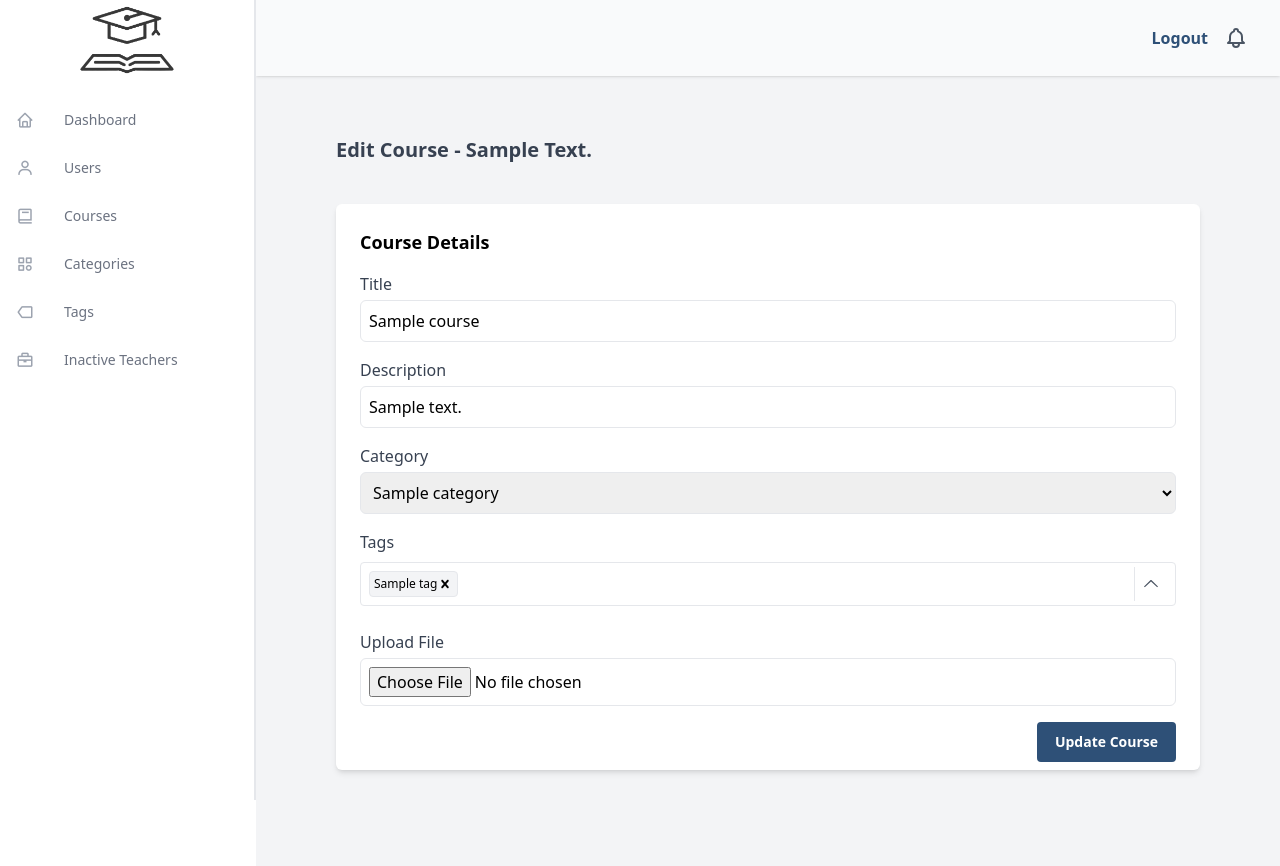
After one commit to ElFirdaous28/Plateforme-Youdemy, a PHP site: template app/views/teacher/editeCourse.php in a window 1280 px wide. The commit adds this page. Run offline with PHP 8.4, Linux system fonts and the light colour scheme; the visitor is signed in with stand-in values (Sample User, id 1); the template is opened without the code that fills it: most values are stand-ins (such as "Sample title", 1, 10 or a date in 2020); data that the repository does not hold is empty; some libraries are stand-ins or nearby versions.

Commit message:
PY-16 show the edite course  page

```diff
--- a/app/models/CourseTags.php
+++ b/app/models/CourseTags.php
@@ -8,7 +8,7 @@ class CourseTags extends Db
         parent::__construct();
     }
 
-    // methode to insert courseTags
+    // method to insert courseTags
     public function addCourseTags($course_id,$tag_id){
         try{
             $stmt = $this->conn->prepare("INSERT INTO course_tags (course_id,tag_id)
@@ -23,7 +23,7 @@ class CourseTags extends Db
         }
     }
 
-    // methode to get course tags
+    // method to get course tags
     public function getCoursetags($course_id) {
         try {
             $stmt = $this->conn->prepare("SELECT t.tag_name FROM course_tags ct
--- /dev/null
+++ b/app/views/teacher/editeCourse.php
@@ -0,0 +1,176 @@
+<!DOCTYPE html>
+<html lang="en">
+
+<head>
+    <meta charset="UTF-8">
+    <meta name="viewport" content="width=device-width, initial-scale=1.0">
+    <link rel="stylesheet" href="https://unpkg.com/boxicons@2.0.7/css/boxicons.min.css" />
+    <script src="https://cdn.tailwindcss.com"></script>
+
+    <style>
+        [x-cloak] {
+            display: none;
+        }
+
+        .svg-icon {
+            width: 1em;
+            height: 1em;
+        }
+
+        .svg-icon path,
+        .svg-icon polygon,
+        .svg-icon rect {
+            fill: #333;
+        }
+
+        .svg-icon circle {
+            stroke: #4691f6;
+            stroke-width: 1;
+        }
+    </style>
+
+    <title>Youdemy Platform - Edit Course</title>
+</head>
+
+<body>
+    <div class="flex">
+        <?php include(__DIR__ . '/../partials/header.php'); ?>
+        <!-- Main Content -->
+        <div class="flex flex-col flex-1 lg:ml-64">
+            <?php include(__DIR__ . '/../partials/sidebar.php'); ?>
+            <!-- Main -->
+            <main class="flex-1 bg-gray-100 min-h-screen overflow-y-auto py-24 px-20">
+                <h1 class="text-xl font-bold text-gray-700 my-10 capitalize">Edit Course - <?= htmlspecialchars($course['content_type']) ?></h1>
+
+                <div class="mt-10">
+                    <!-- Edit Course Form -->
+                    <form id="course-form" action="/teacher/SubmitEditCourse/<?= htmlspecialchars($course['course_id']) ?>" method="POST" enctype="multipart/form-data" class="bg-white p-6 pb-12 rounded-md shadow-md">
+                        <input type="hidden" name="csrf_token" value="<?= htmlspecialchars($csrf_token); ?>">
+                        <h2 id="form-title" class="text-lg font-bold mb-4">Course Details</h2>
+                        <div class="mb-4">
+                            <label for="title" class="block text-gray-700">Title</label>
+                            <input id="title" name="title" type="text" class="w-full mt-1 p-2 border rounded-md" value="<?= htmlspecialchars($course['title']) ?>" required>
+                        </div>
+                        <div class="mb-4">
+                            <label for="description" class="block text-gray-700">Description</label>
+                            <input id="description" name="description" type="text" class="w-full mt-1 p-2 border rounded-md" value="<?= htmlspecialchars($course['description']) ?>" required>
+                        </div>
+                        <!-- Category Select -->
+                        <div class="mb-4">
+                            <label for="category_select" class="block text-gray-700">Category</label>
+                            <select id="category_select" name="category_id" class="w-full mt-1 p-2 border rounded-md text-black" required>
+                                <option value="" disabled>Select a category</option>
+                                <?php foreach ($categories as $categorie): ?>
+                                    <option value="<?= htmlspecialchars($categorie["category_id"]) ?>" <?= $course['category_id'] == $categorie["category_id"] ? 'selected' : '' ?>><?= htmlspecialchars($categorie["category_name"]) ?></option>
+                                <?php endforeach ?>
+                            </select>
+                        </div>
+
+                        <!-- tags select -->
+                        <div class="mb-4">
+                            <label for="tags_select" class="block text-gray-700">Tags</label>
+                            <select x-cloak id="tags_select">
+                                <option value="" disabled class="text-gray-400">Select tags</option>
+                                <?php foreach ($tags as $tag): ?>
+                                    <option
+                                        value="<?= htmlspecialchars($tag["tag_id"]) ?>"
+                                        <?= in_array($tag["tag_name"], $course['tags']) ? 'selected' : '' ?>>
+                                        <?= htmlspecialchars($tag["tag_name"]) ?>
+                                    </option>
+                                <?php endforeach ?>
+                            </select>
+
+
+                            <div x-data="dropdown()" x-init="loadOptions()" class="flex flex-col items-center">
+                                <input name="values" type="hidden" x-bind:value="selectedValues()">
+                                <div class="relative w-full">
+                                    <div class="flex flex-col items-center relative">
+                                        <div x-on:click="open" class="w-full">
+                                            <div class="my-2 p-1 flex border border-gray-200 bg-white rounded">
+                                                <div class="flex flex-auto flex-wrap">
+                                                    <template x-for="(option,index) in selected" :key="options[option].value">
+                                                        <div class="flex justify-center items-center m-1 font-medium py-1 px-1 rounded bg-gray-100 border">
+                                                            <div class="text-xs font-normal leading-none max-w-full flex-initial x-model=" options[option] x-text="options[option].text"></div>
+                                                            <div class="flex flex-auto flex-row-reverse">
+                                                                <div x-on:click.stop="remove(index,option)">
+                                                                    <svg class="fill-current h-4 w-4 " role="button" viewBox="0 0 20 20">
+                                                                        <path d="M14.348,14.849c-0.469,0.469-1.229,0.469-1.697,0L10,11.819l-2.651,3.029c-0.469,0.469-1.229,0.469-1.697,0 c-0.469-0.469-0.469-1.229,0-1.697l2.758-3.15L5.651,6.849c-0.469-0.469-0.469-1.228,0-1.697s1.228-0.469,1.697,0L10,8.183 l2.651-3.031c0.469-0.469,1.228-0.469,1.697,0s0.469,1.229,0,1.697l-2.758,3.152l2.758,3.15 C14.817,13.62,14.817,14.38,14.348,14.849z" />
+                                                                    </svg>
+                                                                </div>
+                                                            </div>
+                                                        </div>
+                                                    </template>
+                                                    <div x-show="selected.length == 0" class="flex-1">
+                                                        <input name="tags" placeholder="Select tags" class="bg-transparent p-1 px-2 appearance-none outline-none h-full w-full text-gray-800" x-bind:value="selectedValues()">
+                                                    </div>
+                                                </div>
+                                                <div class="text-gray-300 py-1 pl-2 pr-1 border-l flex items-center border-gray-200 svelte-1l8159u">
+
+                                                    <button type="button" x-show="isOpen() === true" x-on:click="open" class="cursor-pointer w-6 h-6 text-gray-600 outline-none focus:outline-none">
+                                                        <svg version="1.1" class="fill-current h-4 w-4" viewBox="0 0 20 20">
+                                                            <path d="M17.418,6.109c0.272-0.268,0.709-0.268,0.979,0s0.271,0.701,0,0.969l-7.908,7.83 c-0.27,0.268-0.707,0.268-0.979,0l-7.908-7.83c-0.27-0.268-0.27-0.701,0-0.969c0.271-0.268,0.709-0.268,0.979,0L10,13.25 L17.418,6.109z" />
+                                                        </svg>
+                                                    </button>
+                                                    <button type="button" x-show="isOpen() === false" @click="close" class="cursor-pointer w-6 h-6 text-gray-600 outline-none focus:outline-none">
+                                                        <svg class="fill-current h-4 w-4" viewBox="0 0 20 20">
+                                                            <path d="M2.582,13.891c-0.272,0.268-0.709,0.268-0.979,0s-0.271-0.701,0-0.969l7.908-7.83 c0.27-0.268,0.707-0.268,0.979,0l7.908,7.83c0.27,0.268,0.27,0.701,0,0.969c-0.271,0.268-0.709,0.268-0.978,0L10,6.75L2.582,13.891z " />
+                                                        </svg>
+                                                    </button>
+                                                </div>
+                                            </div>
+                                        </div>
+                                        <div class="w-full px-4">
+                                            <div x-show.transition.origin.top="isOpen()" class="absolute shadow top-100 bg-white z-40 w-full left-0 rounded max-h-select" x-on:click.away="close">
+                                                <div class="flex flex-col w-full overflow-y-auto h-64">
+                                                    <template x-for="(option,index) in options" :key="option" class="overflow-auto">
+                                                        <div class="cursor-pointer w-full border-gray-100 rounded-t border-b hover:bg-gray-100" @click="select(index,$event)">
+                                                            <div class="flex w-full items-center p-2 pl-2 border-transparent border-l-2 relative">
+                                                                <div class="w-full items-center flex justify-between">
+                                                                    <div class="mx-2 leading-6" x-model="option" x-text="option.text"></div>
+                                                                    <div x-show="option.selected">
+                                                                        <svg class="svg-icon" viewBox="0 0 20 20">
+                                                                            <path fill="none" d="M7.197,16.963H7.195c-0.204,0-0.399-0.083-0.544-0.227l-6.039-6.082c-0.3-0.302-0.297-0.788,0.003-1.087 C0.919,9.266,1.404,9.269,1.702,9.57l5.495,5.536L18.221,4.083c0.301-0.301,0.787-0.301,1.087,0c0.301,0.3,0.301,0.787,0,1.087 L7.741,16.738C7.596,16.882,7.401,16.963,7.197,16.963z"></path>
+                                                                        </svg>
+                                                                    </div>
+                                                                </div>
+                                                            </div>
+                                                        </div>
+                                                    </template>
+                                                </div>
+                                            </div>
+                                        </div>
+                                    </div>
+                                </div>
+                            </div>
+                        </div>
+
+                        <!-- File upload section -->
+                        <div class="mb-4" id="file-upload-section">
+                            <label id="file-label" for="file-input" class="block text-gray-700">Upload File</label>
+                            <input id="file-input" name="content" type="file" class="w-full mt-1 p-2 border rounded-md"
+                                accept="<?= $course['content_type'] === 'document' ? '.pdf,.doc,.docx' : 'video/*' ?>"
+                                onchange="<?= $course['content_type'] === 'document' ? 'validateDocumentFile(event)' : 'validateVideoFile(event)' ?>">
+                            <?php if ($course['content_type'] === 'video'): ?>
+                                <p class="text-sm text-gray-600 mt-2">Current Video: <?= htmlspecialchars($course['content']['video_url']) ?></p>
+                            <?php elseif ($course['content_type'] === 'document'): ?>
+                                <p class="text-sm text-gray-600 mt-2">Current Document: <?= htmlspecialchars($course['content']['document_url']) ?></p>
+                            <?php endif; ?>
+                        </div>
+
+                        <input type="hidden" name="content_type" value="<?= htmlspecialchars($course['content_type']) ?>">
+                        <button type="submit" class="float-right px-4 py-2 text-sm font-bold text-white bg-[#2E5077] border-2 border-[#2E5077] rounded transition hover:bg-transparent hover:text-[#2E5077]">
+                            Update Course
+                        </button>
+                    </form>
+
+                </div>
+
+            </main>
+        </div>
+    </div>
+
+    <script src="https://cdn.jsdelivr.net/npm/alpinejs@2.8.2/dist/alpine.min.js" defer></script>
+    <script src="/assets/js/tags.js"></script>
+</body>
+
+</html>
--- /dev/null
+++ b/app/views/teacher/partials/footer.php
@@ -0,0 +1,3 @@
+<footer class="text-center py-4 bg-gray-200 text-sm text-gray-600">
+    &copy; 2025 Youdemy. All rights reserved.
+</footer>
--- a/public/index.php
+++ b/public/index.php
@@ -69,6 +69,8 @@ Route::get('/teacher/dashboard', [BaseController::class, 'dashboard']);
 Route::get('/teacher/addCourse', [TeacherController::class, 'addCourseView']);
 Route::post('/teacher/SubmitAddCourse', [TeacherController::class, 'SubmitAddCourse']);
 Route::get('/teacher/myCourses', [TeacherController::class, 'teacherCourses']);
+Route::post('/teacher/deletCourse/{course_id}', [TeacherController::class, 'deletCourse']);
+Route::get('/teacher/editeCourse/{course_id}', [TeacherController::class, 'editeCourse']);
 
 
 
```
Also changed, not shown: app/controllers/TeacherController.php (+31 -4 lines), app/models/Course.php (+28 -3 lines), app/models/DocumentContent.php (+15 -2 lines), app/models/VideoContent.php (+12 -1 lines), app/views/teacher/myCourses.php (+5 -7 lines), app/views/teacher/partials/courseFormDetails.php (added, +91 -0 lines), app/views/teacher/partials/header.php (added, +73 -0 lines), app/views/teacher/partials/sidebar.php (added, +70 -0 lines), app/views/teacher/partials/unauthorized.php (added, +18 -0 lines), public/assets/js/tags.js.
